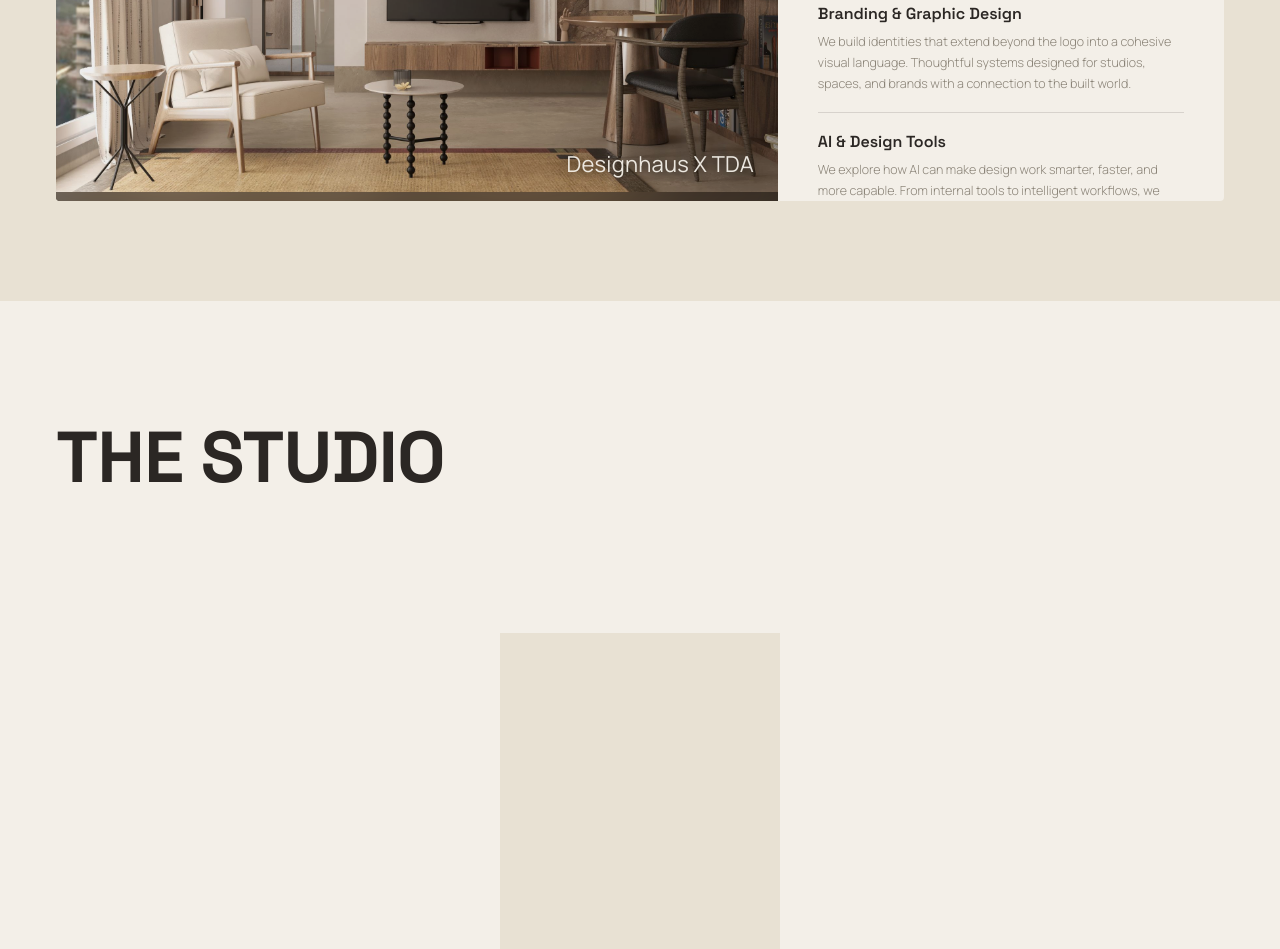
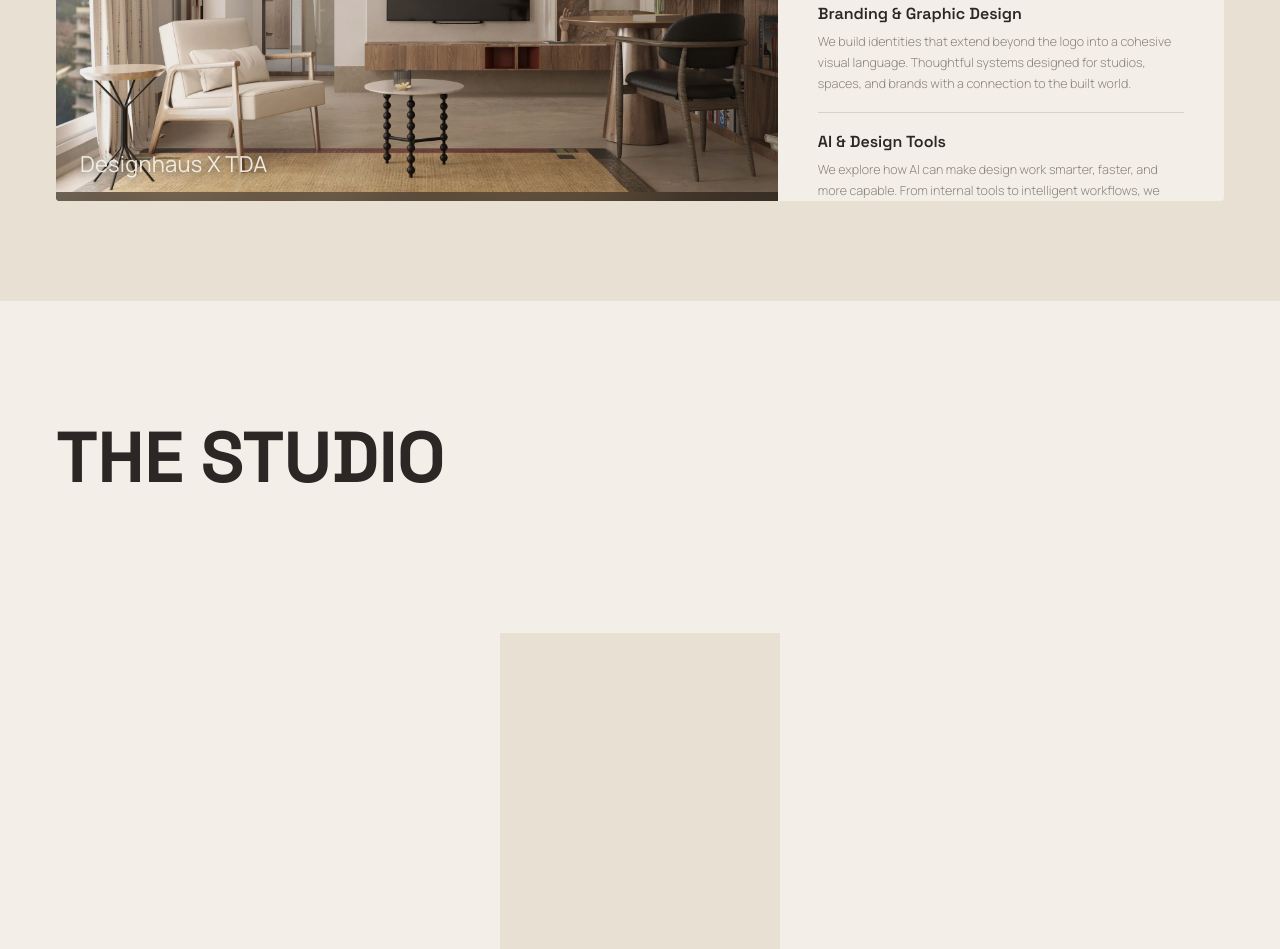
Before and after one commit to arashishkhanolkar-creator/dcr-copilot, a plain HTML site: page index.html in a window 1280 px wide. Shown: the part 1329-2278 px from the top of the page. Drawn offline with Linux system fonts and the light colour scheme.

Commit message:
Move slideshow collaborator credit to bottom-left in Work section
Was bottom-right; moved to bottom-left per request.

Co-Authored-By: Claude Sonnet 5 <noreply@anthropic.com>

```diff
--- a/index.html
+++ b/index.html
@@ -121,10 +121,10 @@
   }
 
   .slideshow-credit{
-    position:absolute; right:24px; bottom:22px; z-index:6;
+    position:absolute; left:24px; bottom:22px; z-index:6;
     font-family:'Manrope',sans-serif; font-weight:400; font-size:22px;
     letter-spacing:0.01em; color:rgba(243,239,232,0.95);
-    text-shadow:0 2px 10px rgba(0,0,0,0.6); pointer-events:none; text-align:right;
+    text-shadow:0 2px 10px rgba(0,0,0,0.6); pointer-events:none; text-align:left;
     transition:opacity .5s ease; max-width:70%;
   }
 
```
